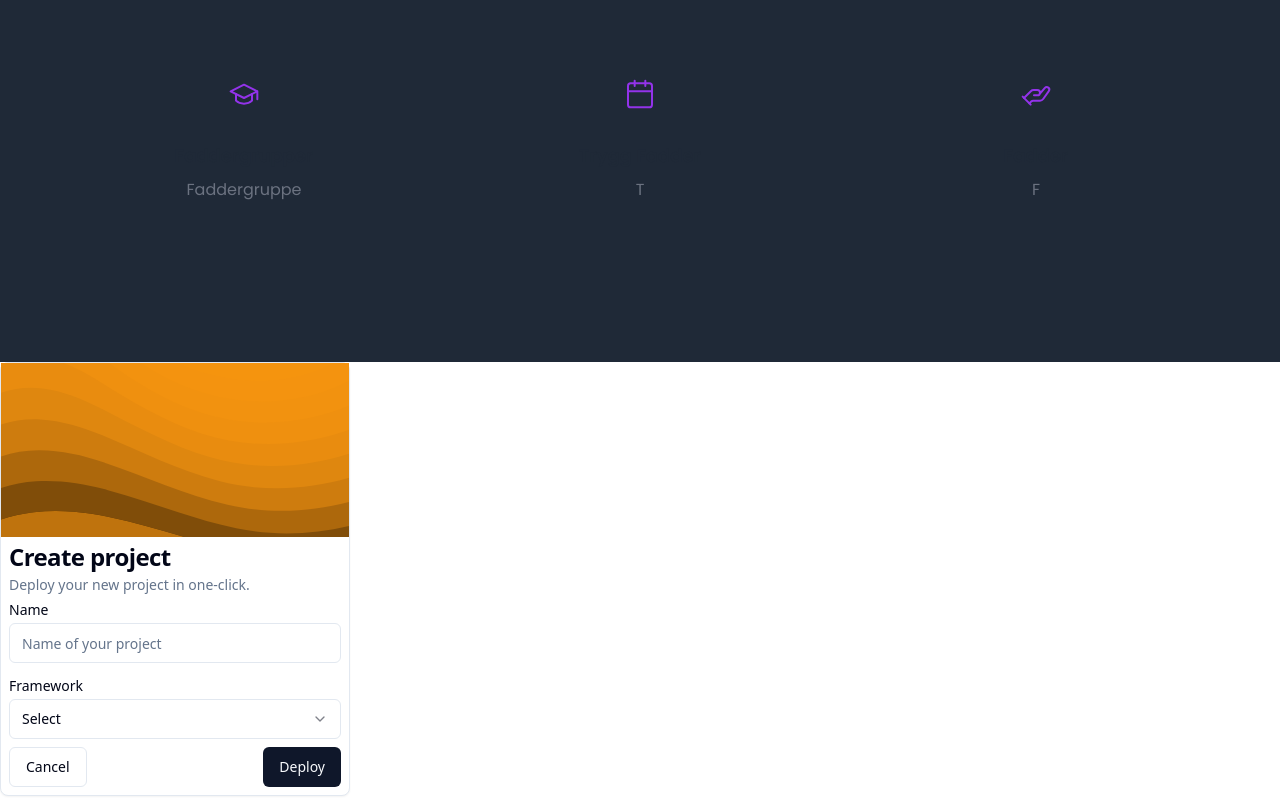
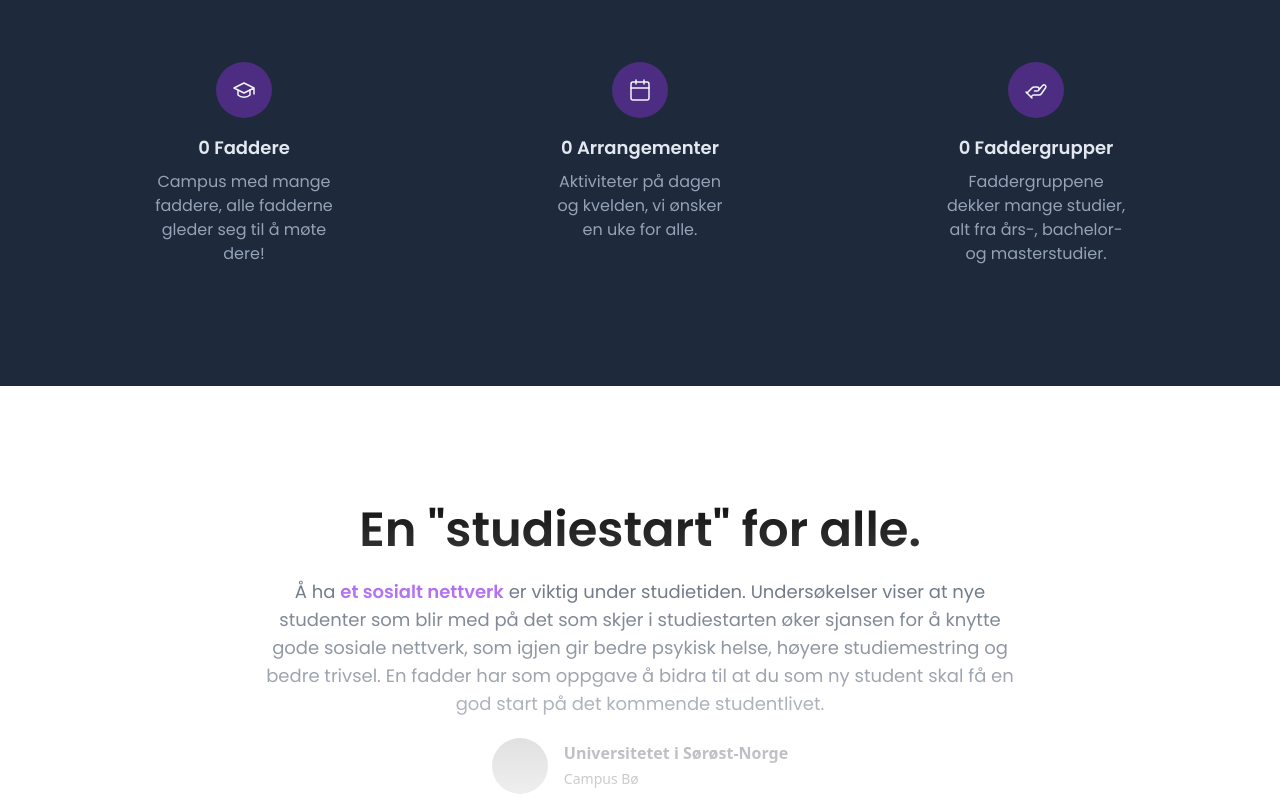
Before and after one commit to DahlGitHub/fadderukabo-web, a Next.js app: page / in a window 1280 px wide. Shown: the part 1520-2320 px from the top of the page. Built offline with nearby package versions, Linux system fonts and the light colour scheme; no server answers; the database is empty; grey boxes are pictures that could not be loaded.

Commit message:
page updates

```diff
--- a/src/pages/index.tsx
+++ b/src/pages/index.tsx
@@ -1,33 +1,105 @@
 import * as React from 'react';
 
 import Layout from '@/components/layout/Layout';
-
 
 import { SectionCard } from '@/components/SectionCard';
 import { LandingSection } from '@/components/LandingSection';
 import FeatureSection from '@/components/FeatureSection';
 import { Calendar, GraduationCap, HelpingHand } from 'lucide-react';
 import { GroupCard } from '@/components/GroupCard';
+import Testimonials from '@/components/Testimonials';
+import { useEffect, useState } from 'react';
+import { collection, getDocs } from 'firebase/firestore';
+import { db } from '../../firebase';
 
 const fadderukafeatures = [
   {
-    title: 'Faddergrupper',
-    description: 'Faddergruppe',
-    icon: <GraduationCap className='text-purple-600' size={32} stroke-width='1.5' />,
+    title: 'Faddere',
+    description: 'Campus med mange faddere, alle fadderne gleder seg til å møte dere!',
+    icon: (
+      <GraduationCap className="text-gray-100" size={24} strokeWidth="1.5" />
+    ),
   },
   {
     title: 'Trygg Fadder',
-    description: 'T',
-    icon: <Calendar className='text-purple-600' size={32} stroke-width='1.5'  />,
+    description: 'Aktiviteter på dagen og kvelden, vi ønsker en uke for alle.',
+    icon: <Calendar className="text-gray-100" size={24} strokeWidth="1.5" />,
   },
   {
-    title: 'Fadder',
-    description: 'F',
-    icon: <HelpingHand className='text-purple-600' size={32} stroke-width='1.5'  />,
+    title: 'Faddergrupper',
+    description: 'Faddergruppene dekker mange studier, alt fra års-, bachelor- og masterstudier.',
+    icon: (
+      <HelpingHand className="text-gray-100" size={24} strokeWidth="1.5" />
+    ),
   },
 ];
 
+interface TestimonialData {
+  docId: string;
+  name: string;
+  major: string;
+  color: string;
+  message: string;
+}
+
 export default function HomePage() {
+  const [testimonialsData, setTestimonialsData] = React.useState<
+    TestimonialData[]
+  >([]);
+  const [faddereCount, setFaddereCount] = useState(0);
+  const [programDataCount, setProgramDataCount] = useState(0);
+  const [groupDataCount, setGroupDataCount] = useState(0);
+
+  useEffect(() => {
+    const fetchTestimonials = async () => {
+      try {
+        const querySnapshot = await getDocs(collection(db, 'testimonials'));
+        const testimonials = querySnapshot.docs.map(
+          doc => doc.data() as TestimonialData,
+        );
+        setTestimonialsData(testimonials);
+      } catch (error) {
+        console.error('Error fetching testimonials:', error);
+      }
+    };
+
+    const fetchFaddereCount = async () => {
+      try {
+        const querySnapshot = await getDocs(collection(db, 'studentdata'));
+        setFaddereCount(querySnapshot.size);
+      } catch (error) {
+        console.error('Error fetching faddere count:', error);
+      }
+    };
+
+    const fetchProgramDataCount = async () => {
+      try {
+        const querySnapshot = await getDocs(collection(db, 'programdata'));
+        setProgramDataCount(querySnapshot.size);
+      } catch (error) {
+        console.error('Error fetching programdata count:', error);
+      }
+    };
+
+    const fetchGroupDataCount = async () => {
+      try {
+        const querySnapshot = await getDocs(collection(db, 'groupdata'));
+        setGroupDataCount(querySnapshot.size);
+      } catch (error) {
+        console.error('Error fetching groupdata count:', error);
+      }
+    };
+
+    fetchTestimonials();
+    fetchFaddereCount();
+    fetchProgramDataCount();
+    fetchGroupDataCount();
+  }, []);
+
+  fadderukafeatures[0].title = `${faddereCount} Faddere`;
+  fadderukafeatures[1].title = `${programDataCount} Arrangementer`;
+  fadderukafeatures[2].title = `${groupDataCount} Faddergrupper`;
+
   return (
     <Layout>
       <LandingSection />
@@ -42,13 +114,20 @@ export default function HomePage() {
           'https://firebasestorage.googleapis.com/v0/b/fadderukabo.appspot.com/o/usnfadder.jpg?alt=media&token=0c000d64-6a89-46ee-af3f-58e08cd73883'
         }
       />
-      <div className='bg-gray-800 py-10'>
-      <FeatureSection title={'Fadderuka'} sectionNumber={'02.'} color={"text-purple-600"} features={fadderukafeatures} />
-    </div>
-    <GroupCard />
-    <div className='min-h-screen'>
-        Hello
-    </div>
+      <div className="py-10">
+        <FeatureSection
+          title={'Fadderuka'}
+          sectionNumber={'02.'}
+          color={'text-purple-600'}
+          features={fadderukafeatures}
+          bgColor="bg-slate-800"
+          textColor={'text-slate-400'}
+          titleColor={'text-slate-200'}
+          iconBgColor='bg-purple-600/40'
+        />
+      </div>
+
+      <Testimonials testimonials={testimonialsData} />
     </Layout>
   );
 }
--- a/src/pages/info.tsx
+++ b/src/pages/info.tsx
@@ -1,4 +1,6 @@
 import { AccordionList } from '@/components/AccordionList';
+import FeatureSection from '@/components/FeatureSection';
+import { SSNApp } from '@/components/SSNApp';
 import { SectionCard } from '@/components/SectionCard';
 import Layout from '@/components/layout/Layout';
 import {
@@ -7,9 +9,32 @@ import {
   AccordionItem,
   AccordionTrigger,
 } from '@/components/ui/accordion';
+import { Calendar, GraduationCap, HelpingHand } from 'lucide-react';
 import { useState } from 'react';
 
 // Assuming you have data from the database in the following format
+const campusFeatures = [
+  {
+    title: 'Faddergrupper',
+    description: 'Faddergruppe',
+    icon: (
+      <GraduationCap className="text-purple-600" size={32} strokeWidth="1.5" />
+    ),
+  },
+  {
+    title: 'Trygg Fadder',
+    description: 'T',
+    icon: <Calendar className="text-purple-600" size={32} strokeWidth="1.5" />,
+  },
+  {
+    title: 'Fadder',
+    description: 'F',
+    icon: (
+      <HelpingHand className="text-purple-600" size={32} strokeWidth="1.5" />
+    ),
+  },
+];
+
 const accordionData = [
   {
     category: 'Category 1',
@@ -43,29 +68,11 @@ export default function Info() {
         }
         color="text-blue-600"
       />
+      <FeatureSection title={'Campus Bø'} sectionNumber={'02.'} color={'text-red-400'} textColor={'text-slate-900'} titleColor={''} bgColor={'bg-orange-50'} features={campusFeatures} iconBgColor={''} />
+      <div id='faq'>
       <AccordionList accordionData={accordionData} />
-      <SectionCard
-        id={'05.'}
-        title={'Student i Sørøst-Norge?'}
-        description={
-          'Last ned appen "Student Sørøst" for å finne alt av arragamenteter, tilbud, leieforhold, snarveier til Canvas, TimeEdit, Min USN, Sikresiden og mye mer annet!\n\nAppen ble nylig lansert i 2021, og er fortsatt under utvikling! Over 90% av alle studentene ved USN har allerede tatt i bruk av appen.'
-        }
-        image={
-          'https://firebasestorage.googleapis.com/v0/b/fadderukabo.appspot.com/o/studentapp.webp?alt=media&token=1f5fbd2a-bd2b-4a2b-9ac1-07eed585438b'
-        }
-        color="text-gray-600"
-      />
-      <div className='flex flex-col text-center items-center'>
-      <span className="text-2xl font-bold text-gray-900">Last ned Student Sørøst</span>
-      <div className='flex flex-row'>
-        <a href="https://apps.apple.com/us/app/student-s%C3%B8r%C3%B8st/id1531470703" target="_blank" rel="noopener noreferrer">
-            <img className='w-1/2 mx-auto' src="https://firebasestorage.googleapis.com/v0/b/fadderukabo.appspot.com/o/apple.png?alt=media&token=8cfa5355-3bee-4cd8-a55e-8f902f782f13" alt="App Store" />
-        </a>
-        <a href="https://play.google.com/store/apps/details?id=no.ssn.studentsorost&gl=NO" target="_blank" rel="noopener noreferrer">
-            <img className='w-1/2 mx-auto' src="https://firebasestorage.googleapis.com/v0/b/fadderukabo.appspot.com/o/googleplay.png?alt=media&token=55d33494-b487-4e90-8220-3e1239bff309" alt="Google Play" />
-        </a>
       </div>
-      </div>
+      <SSNApp />
     </Layout>
   );
 }
```
